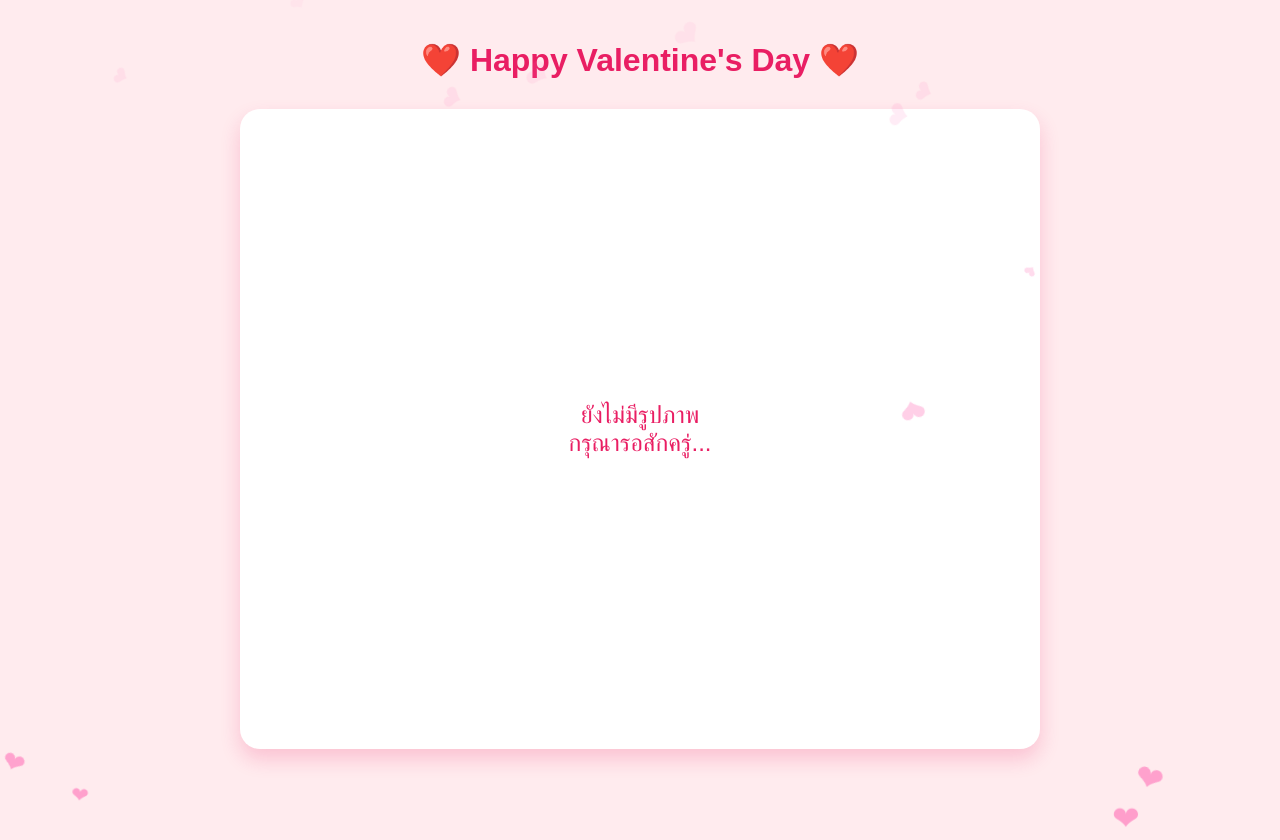
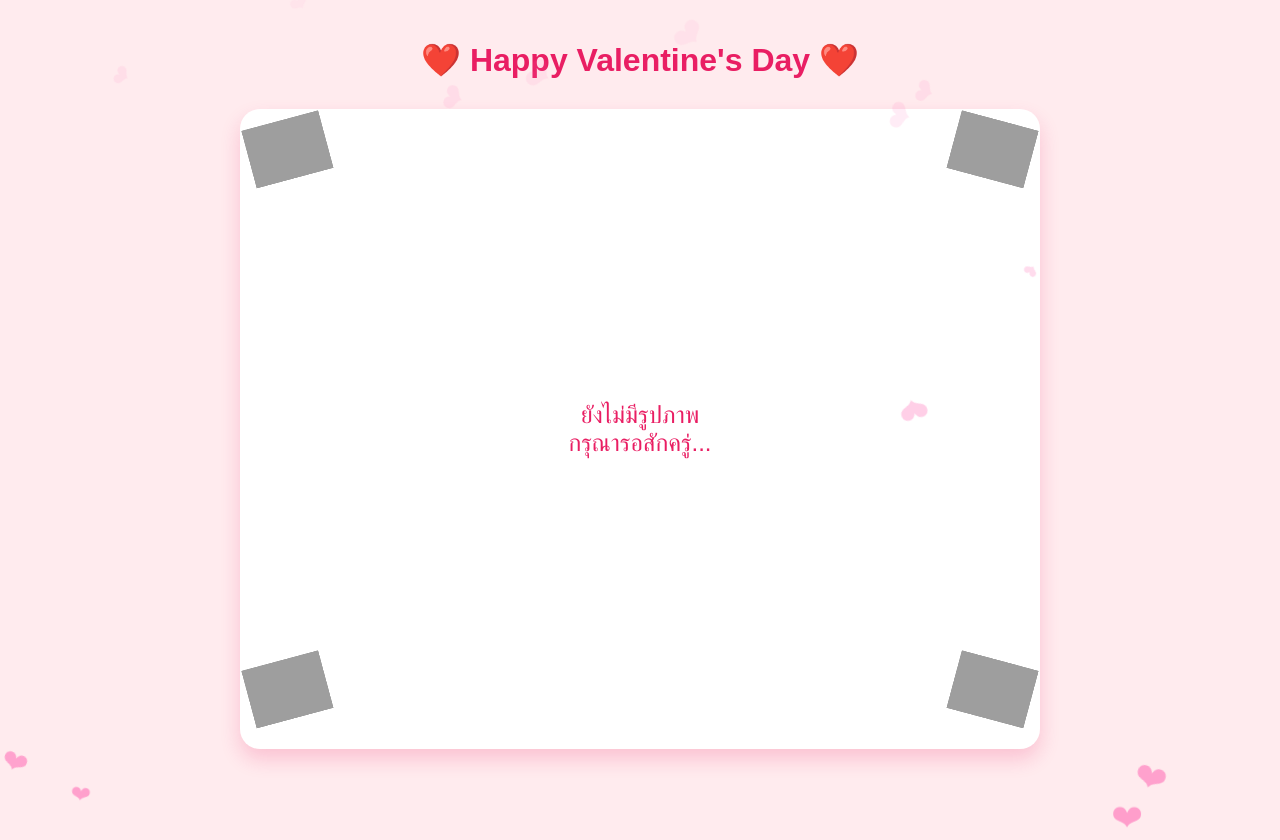
Before and after one commit to BenzPowder/DC_valentine, a Flask app: page /dashboard in a window 1280 px wide. Run offline with Flask 3, Linux system fonts and the light colour scheme; grey boxes are pictures that could not be loaded.

Commit message:
add sticker

```diff
--- a/templates/dashboard.html
+++ b/templates/dashboard.html
@@ -1,5 +1,5 @@
 <!DOCTYPE html>
-<html>
+<html lang="th">
 <head>
     <title>Dashboard แสดงภาพ</title>
     <meta name="viewport" content="width=device-width, initial-scale=1">
@@ -32,6 +32,42 @@
             justify-content: center;
             align-items: center;
         }
+
+        /* เพิ่มสติกเกอร์หัวใจ */
+        .sticker {
+            position: absolute;
+            width: 80px;
+            height: 80px;
+            background-size: contain;
+            background-repeat: no-repeat;
+        }
+
+        /* กำหนดตำแหน่งสติกเกอร์ */
+        .sticker.top-left {
+            top: 10px;
+            left: 10px;
+            transform: rotate(-15deg);
+            background-image: url('sticker_heart1.png');
+        }
+        .sticker.top-right {
+            top: 10px;
+            right: 10px;
+            transform: rotate(15deg);
+            background-image: url('sticker_heart2.png');
+        }
+        .sticker.bottom-left {
+            bottom: 10px;
+            left: 10px;
+            transform: rotate(-15deg);
+            background-image: url('sticker_heart3.png');
+        }
+        .sticker.bottom-right {
+            bottom: 10px;
+            right: 10px;
+            transform: rotate(15deg);
+            background-image: url('sticker_heart4.png');
+        }
+
         .latest-photo {
             max-width: 100%;
             max-height: 100%;
@@ -79,7 +115,14 @@
         <div id="no-photo" class="no-photo" style="display: none;">
             ยังไม่มีรูปภาพ<br>กรุณารอสักครู่...
         </div>
+
+        <!-- สติกเกอร์ -->
+        <div class="sticker top-left"></div>
+        <div class="sticker top-right"></div>
+        <div class="sticker bottom-left"></div>
+        <div class="sticker bottom-right"></div>
     </div>
+
     <div class="floating-hearts" id="hearts-container"></div>
 
     <script>
@@ -128,14 +171,11 @@
                 const noPhoto = document.getElementById('no-photo');
 
                 if (data.filepath) {
-                    // ถ้ามีรูปใหม่และไม่ใช่รูปเดิม
                     if (data.filepath !== currentPhotoPath) {
-                        img.style.opacity = '0';  // ทำให้จางก่อน
-
-                        // รอให้การเปลี่ยน opacity เสร็จสิ้น
+                        img.style.opacity = '0';
                         setTimeout(() => {
                             img.src = data.filepath;
-                            img.style.opacity = '1';  // แสดงรูปใหม่
+                            img.style.opacity = '1';
                             currentPhotoPath = data.filepath;
                         }, 500);
                     }
@@ -143,11 +183,9 @@
                     img.style.display = 'block';
                     noPhoto.style.display = 'none';
                 } else if (!currentPhotoPath) {
-                    // แสดง no-photo เฉพาะเมื่อไม่เคยมีรูปมาก่อน
                     img.style.display = 'none';
                     noPhoto.style.display = 'block';
                 }
-                // ถ้าไม่มีรูปใหม่และมีรูปเก่าอยู่ ให้แสดงรูปเก่าต่อไป
             } catch (error) {
                 console.error('Error fetching latest photo:', error);
             }
```
